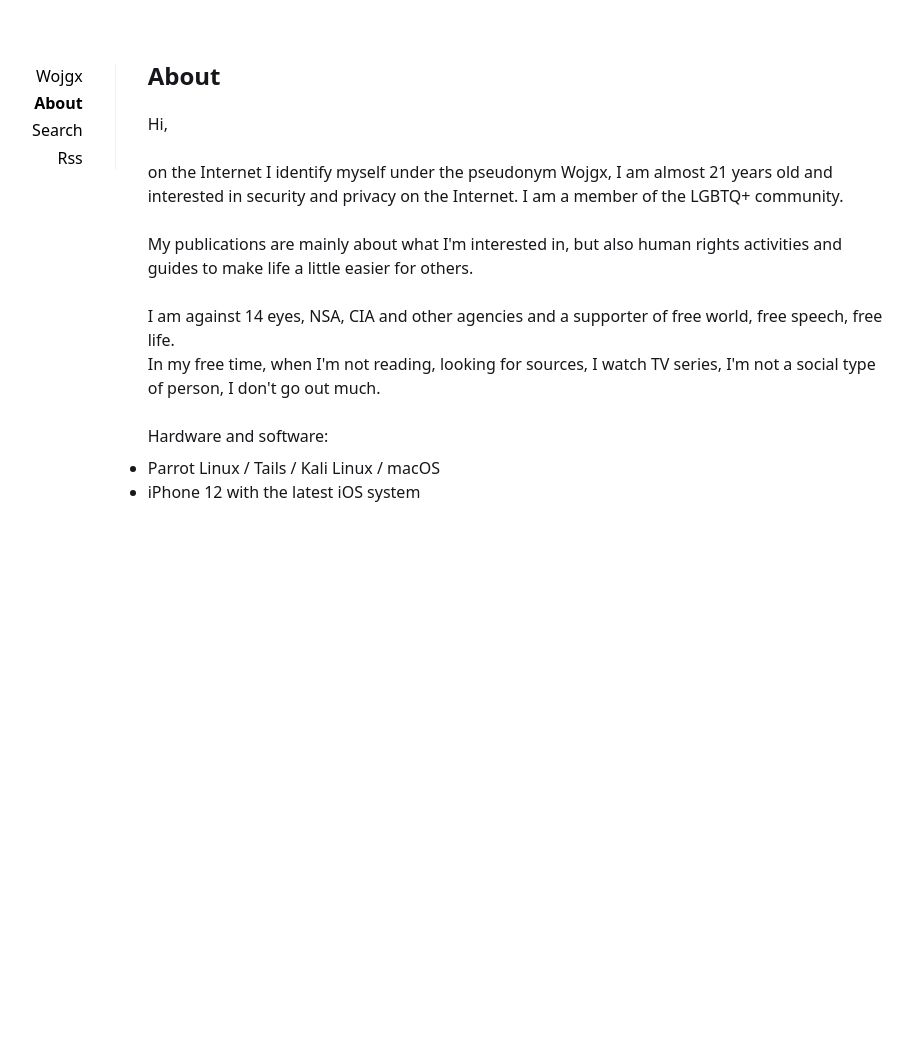
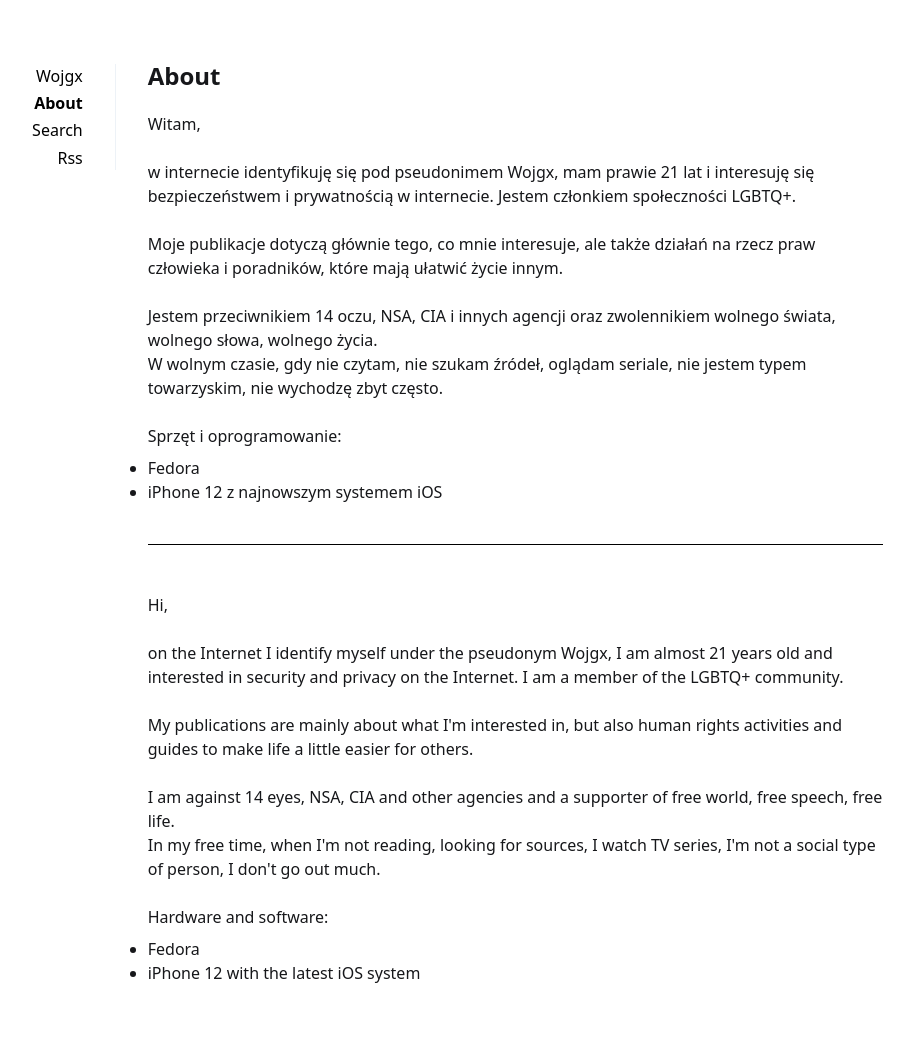
Before and after one commit to wojgx/wojgx.pl, a Jekyll site: the page built from _pages/about.md, in a window 1280 px wide. Shown: the whole page, without its empty margins (205-1118 px from the left). Built offline with Jekyll 4.4.1, drawn with Linux system fonts in a browser that asks for light colours; before the commit the page ends 900 px from its top, so only the background shows below that.

Commit message:
[HT] Updated file: _pages/about.md

```diff
--- a/_pages/about.md
+++ b/_pages/about.md
@@ -3,8 +3,16 @@ layout: page
 title: About
 
 ---
+<p>Witam,<br /><br />w internecie identyfikuję się pod pseudonimem Wojgx, mam prawie 21 lat i interesuję się bezpieczeństwem i prywatnością w internecie. Jestem członkiem społeczności LGBTQ+.<br /><br />Moje publikacje dotyczą gł&oacute;wnie tego, co mnie interesuje, ale także działań na rzecz praw człowieka i poradnik&oacute;w, kt&oacute;re mają ułatwić życie innym.<br /><br />Jestem przeciwnikiem 14 oczu, NSA, CIA i innych agencji oraz zwolennikiem wolnego świata, wolnego słowa, wolnego życia.<br />W wolnym czasie, gdy nie czytam, nie szukam źr&oacute;deł, oglądam seriale, nie jestem typem towarzyskim, nie wychodzę zbyt często.<br /><br />Sprzęt i oprogramowanie:</p>
+<ul>
+<li>Fedora</li>
+<li>iPhone 12 z najnowszym systemem iOS</li>
+</ul>
+<p>&nbsp;</p>
+<hr />
+<p>&nbsp;</p>
 <p>Hi,<br /><br />on the Internet I identify myself under the pseudonym Wojgx, I am almost 21 years old and interested in security and privacy on the Internet. I am a member of the LGBTQ+ community. <br /><br />My publications are mainly about what I'm interested in, but also human rights activities and guides to make life a little easier for others. <br /><br />I am against 14 eyes, NSA, CIA and other agencies and a supporter of free world, free speech, free life. <br />In my free time, when I'm not reading, looking for sources, I watch TV series, I'm not a social type of person, I don't go out much. <br /><br />Hardware and software:</p>
 <ul>
-<li>Parrot Linux / Tails / Kali Linux / macOS</li>
+<li>Fedora</li>
 <li>iPhone 12 with the latest iOS system</li>
 </ul>
```
